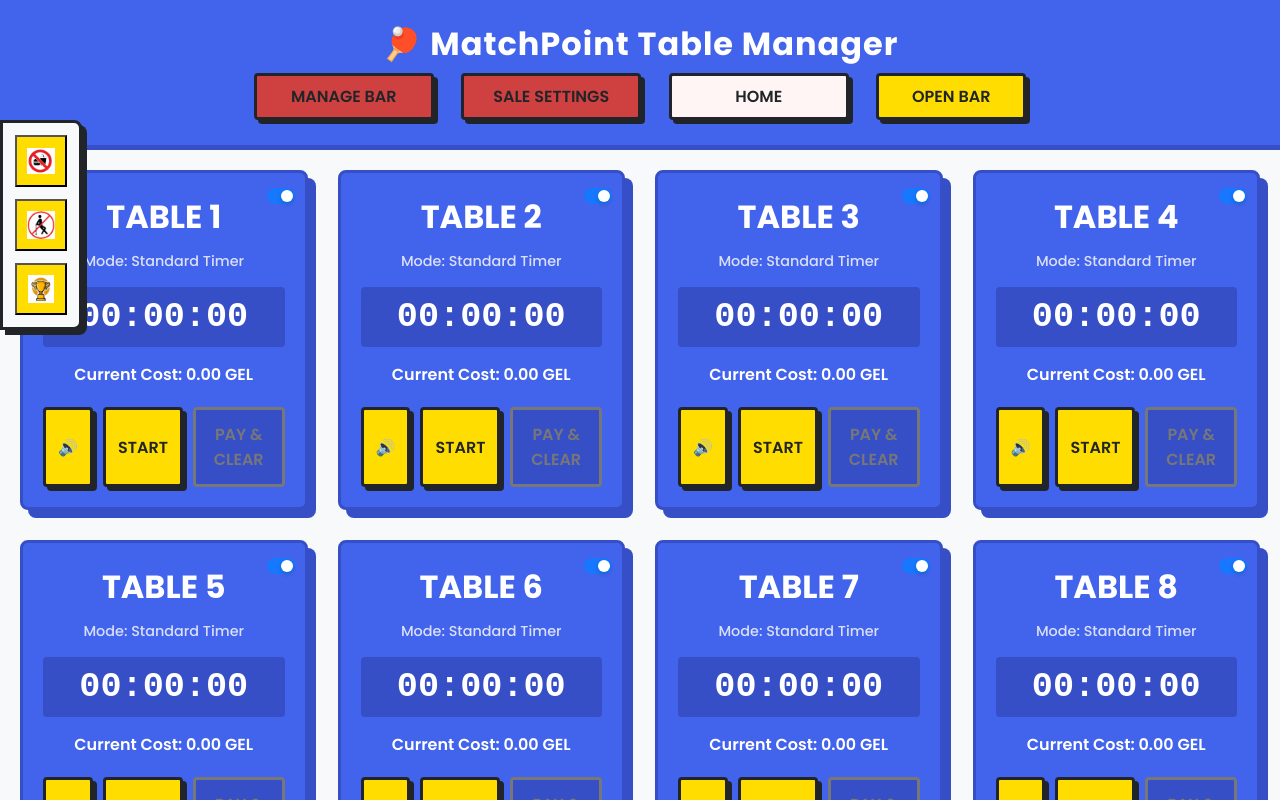
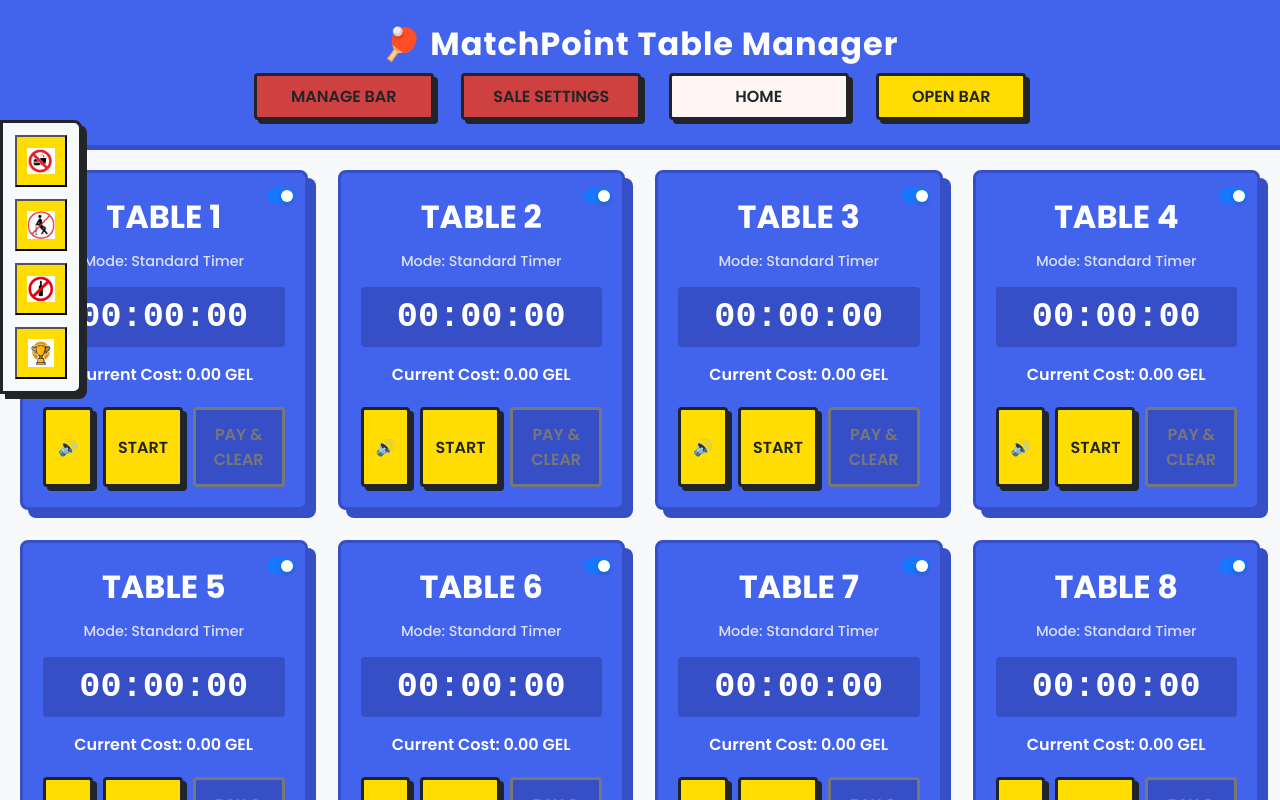
Before and after one commit to tcavaa/matchpoint, a React (Vite) app: page / in a window 1280 px wide. Shown: the top 800 px of the page. Built offline with nearby package versions, Linux system fonts and the light colour scheme.

Commit message:
no food on table sound

```diff
--- a/src/components/GlobalSoundButtons.jsx
+++ b/src/components/GlobalSoundButtons.jsx
@@ -21,6 +21,13 @@ export default function GlobalSoundButtons() {
       </button>
       <button
         className="start-btn global-sound-btn"
+        title="No Food On Table"
+        onClick={() => playSound("/sound/nodrinkstable.mp3")}
+      >
+        <img className="global-sound-icon" src="/nofoodtable.png" alt="No Food On Table" />
+      </button>
+      <button
+        className="start-btn global-sound-btn"
         title="Tournament"
         onClick={() => playSound("/sound/tournament.mp3")}
       >
```
Also changed, not shown: public/nofoodtable.png (added), 1 other file (tests, documents, lock files or other folders).
